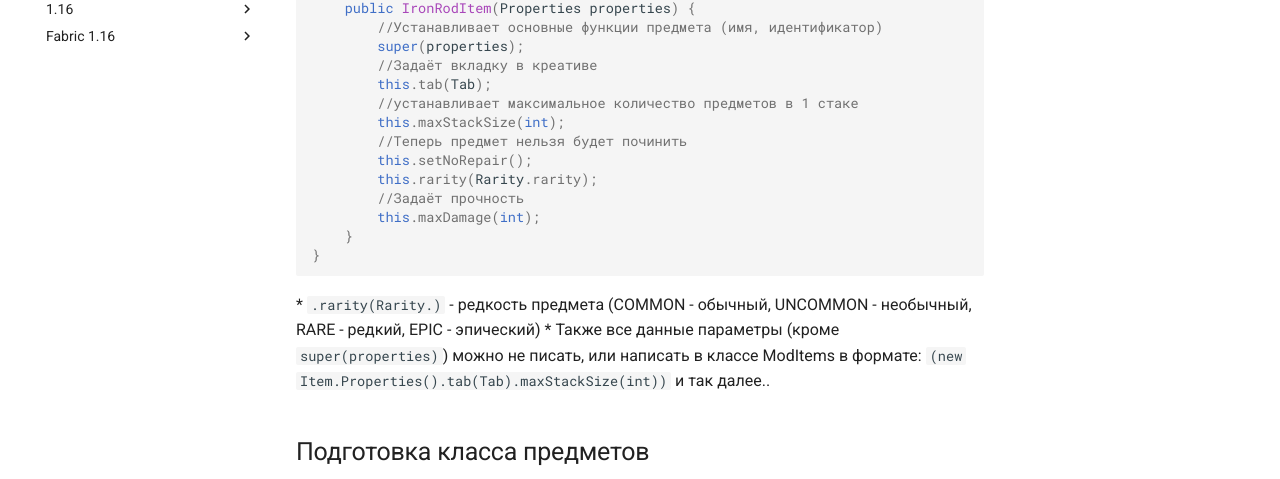
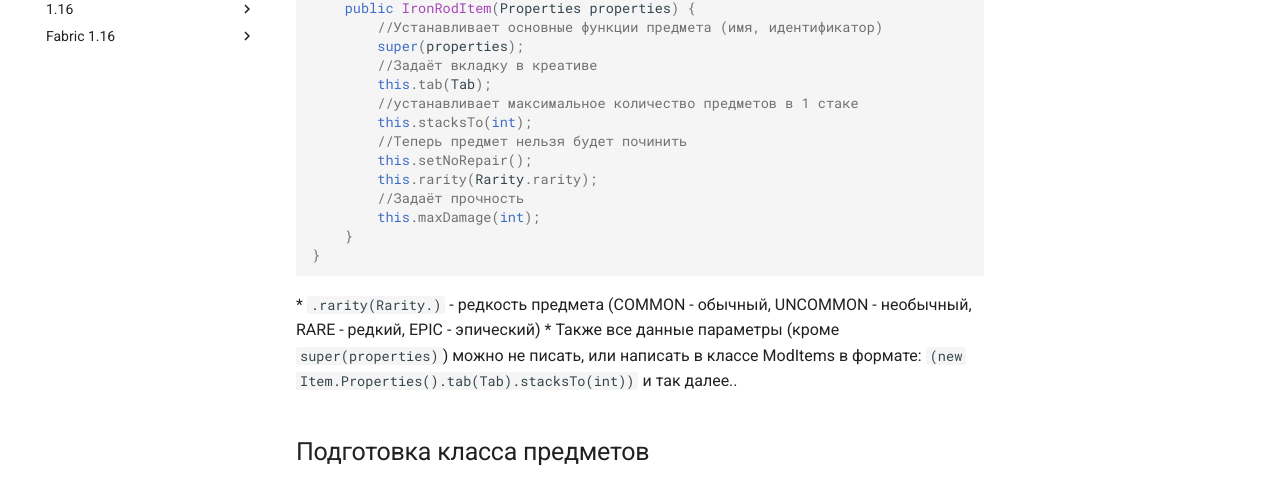
Before and after one commit to mc-modding/book, an MkDocs documentation site: the page built from docs/1.16/item/basics/index.md, in a window 1280 px wide and 900 px high. Shown: the part 303-782 px from the top of the window. Built offline with MkDocs 1.6.1 and Material for MkDocs 9.7.7, drawn with Linux system fonts in a browser that asks for light colours; comment, search, counter and statistics services are not loaded.

Commit message:
Update index.md

````diff
--- a/docs/1.16/item/basics/index.md
+++ b/docs/1.16/item/basics/index.md
@@ -12,7 +12,7 @@ public class IronRodItem extends Item {
         //Задаёт вкладку в креативе
         this.tab(Tab);
         //устанавливает максимальное количество предметов в 1 стаке
-        this.maxStackSize(int);
+        this.stacksTo(int);
         //Теперь предмет нельзя будет починить
         this.setNoRepair();
         this.rarity(Rarity.rarity);
@@ -23,7 +23,7 @@ public class IronRodItem extends Item {
 ```
 * `.rarity(Rarity.)` - редкость предмета (COMMON - обычный, UNCOMMON - необычный, RARE - редкий, EPIC - эпический)
 * Также все данные параметры (кроме `super(properties)`) можно не писать, или написать в классе ModItems в формате:
- `(new Item.Properties().tab(Tab).maxStackSize(int))` и так далее..
+ `(new Item.Properties().tab(Tab).stacksTo(int))` и так далее..
 
 ## Подготовка класса предметов
 
````
